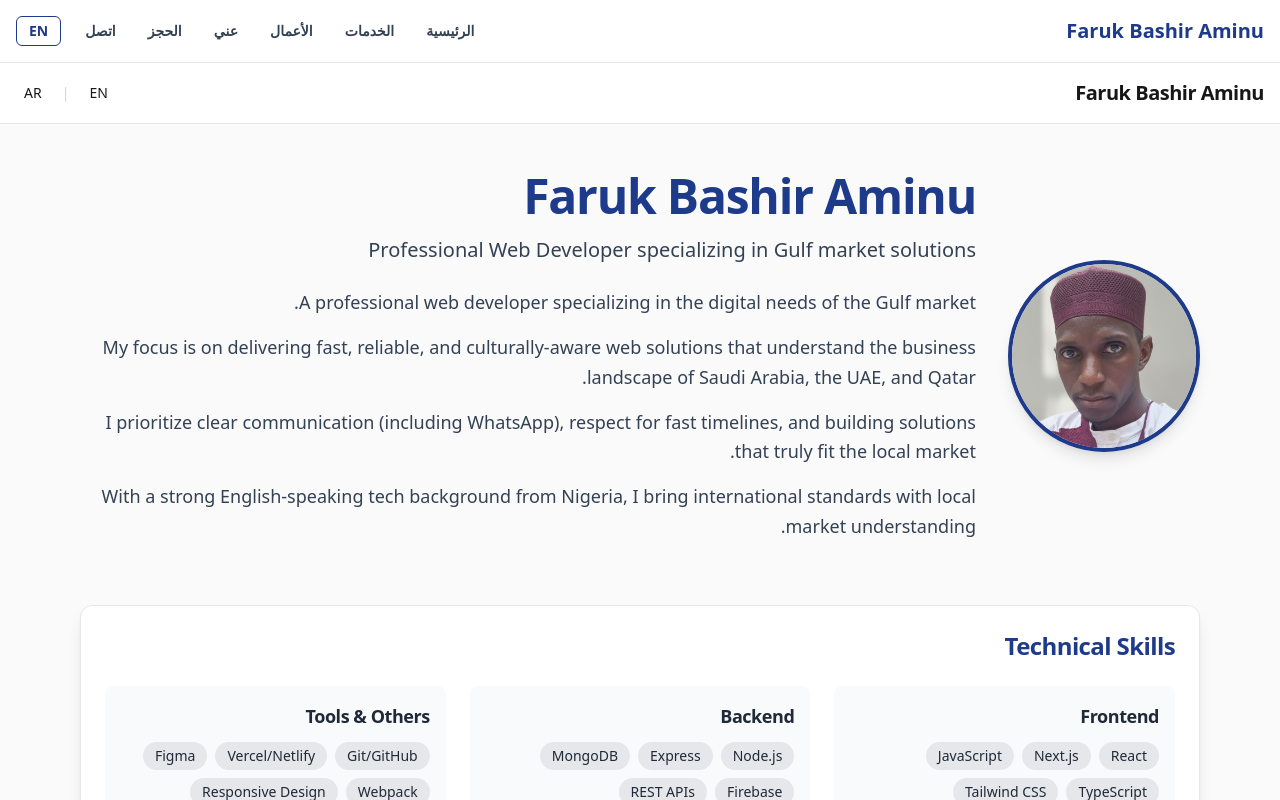
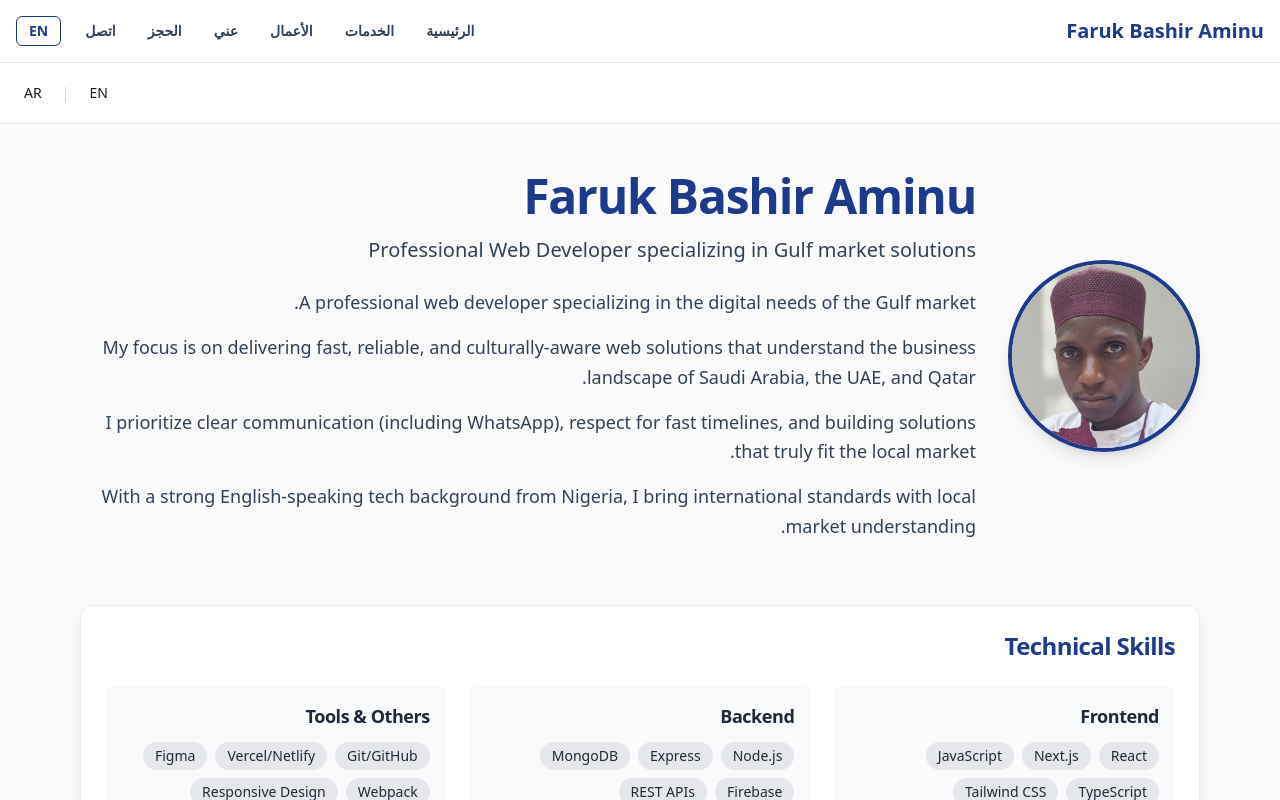
Before and after one commit to fazetdev/fazet.dev, a Next.js app: page /ar/about in a window 1280 px wide. Shown: the top 800 px of the page. Built offline with nearby package versions, Linux system fonts and the light colour scheme; what tailwindcss-rtl would draw is missing.

Commit message:
update the pages by removing

```diff
--- a/app/[locale]/about/page.js
+++ b/app/[locale]/about/page.js
@@ -72,7 +72,7 @@ export default function About({ params }) {
       <header className="bg-white/95 backdrop-blur-sm sticky top-0 z-40 border-b border-gray-200">
         <div className="max-w-7xl mx-auto flex items-center justify-between px-4 py-4">
           <Link href={`/${locale}`} className="text-xl font-extrabold tracking-tight text-primary-700">
-            Faruk Bashir Aminu
+
           </Link>
 
           <div className="flex items-center gap-3 text-sm">
--- a/app/[locale]/contact/page.js
+++ b/app/[locale]/contact/page.js
@@ -59,7 +59,7 @@ export default function Contact({ params }) {
       <header className="bg-white/95 backdrop-blur-sm sticky top-0 z-40 border-b border-gray-200">
         <div className="max-w-7xl mx-auto flex items-center justify-between px-4 py-4">
           <Link href={`/${locale}`} className="text-xl font-extrabold tracking-tight text-primary-700">
-            Faruk Aminu
+
           </Link>
 
           <div className="flex items-center gap-3 text-sm">
--- a/app/[locale]/page.js
+++ b/app/[locale]/page.js
@@ -41,7 +41,7 @@ export default function Home({ params }) {
       <header className="bg-white sticky top-0 z-40 border-b border-gray-200">
         <div className="max-w-7xl mx-auto flex justify-between items-center px-4 py-4">
           <Link href={`/${locale}`} className="text-xl font-bold text-primary">
-            Faruk Bashir Aminu
+
           </Link>
 
           {/* Language Toggle */}
--- a/app/[locale]/services/page.js
+++ b/app/[locale]/services/page.js
@@ -309,7 +309,7 @@ export default function Services({ params }) {
       <header className="bg-white/95 backdrop-blur-sm sticky top-0 z-40 border-b border-gray-200">
         <div className="max-w-7xl mx-auto flex items-center justify-between px-4 py-4">
           <Link href={`/${locale}`} className="text-xl font-extrabold tracking-tight text-primary-700">
-            Faruk Aminu
+
           </Link>
 
           <div className="flex items-center gap-3 text-sm">
```
